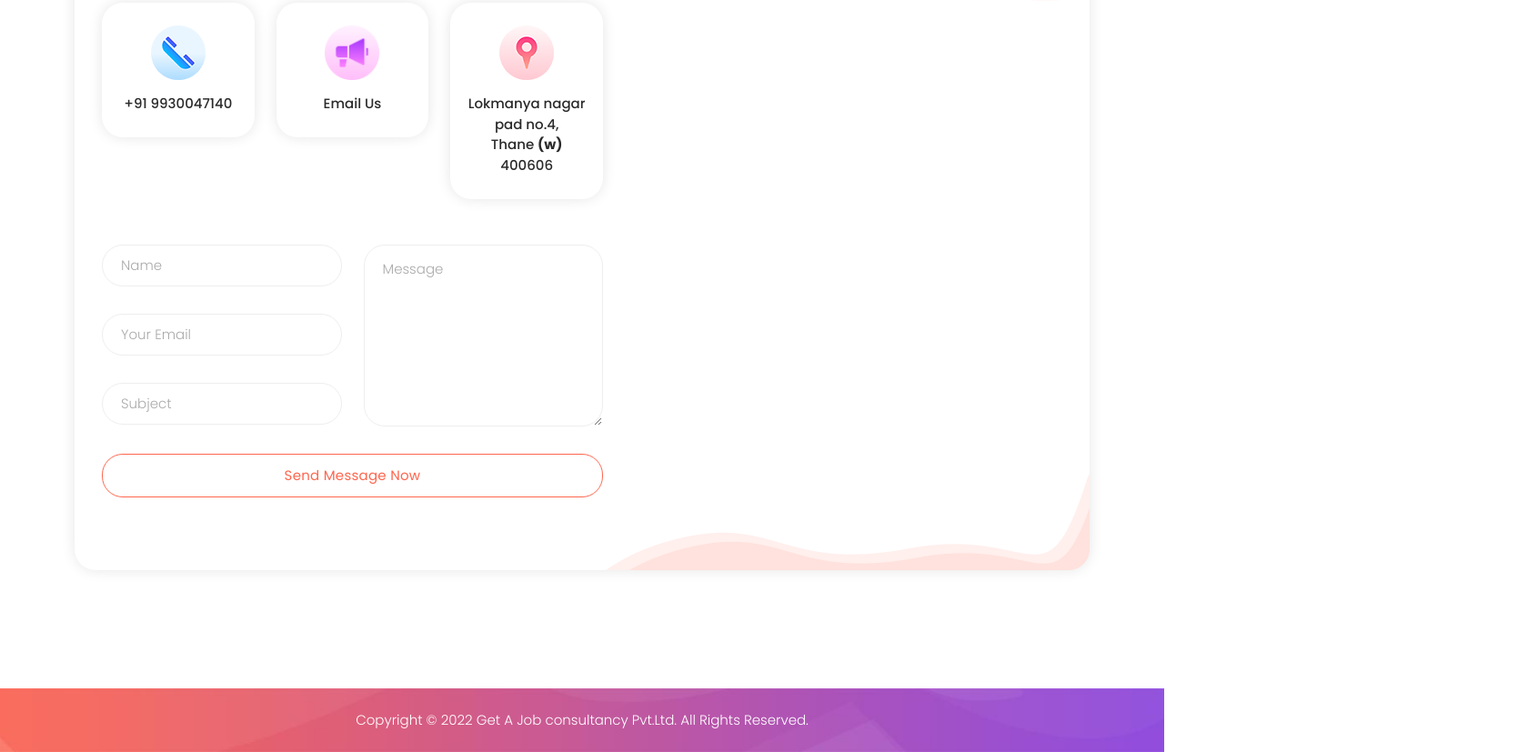
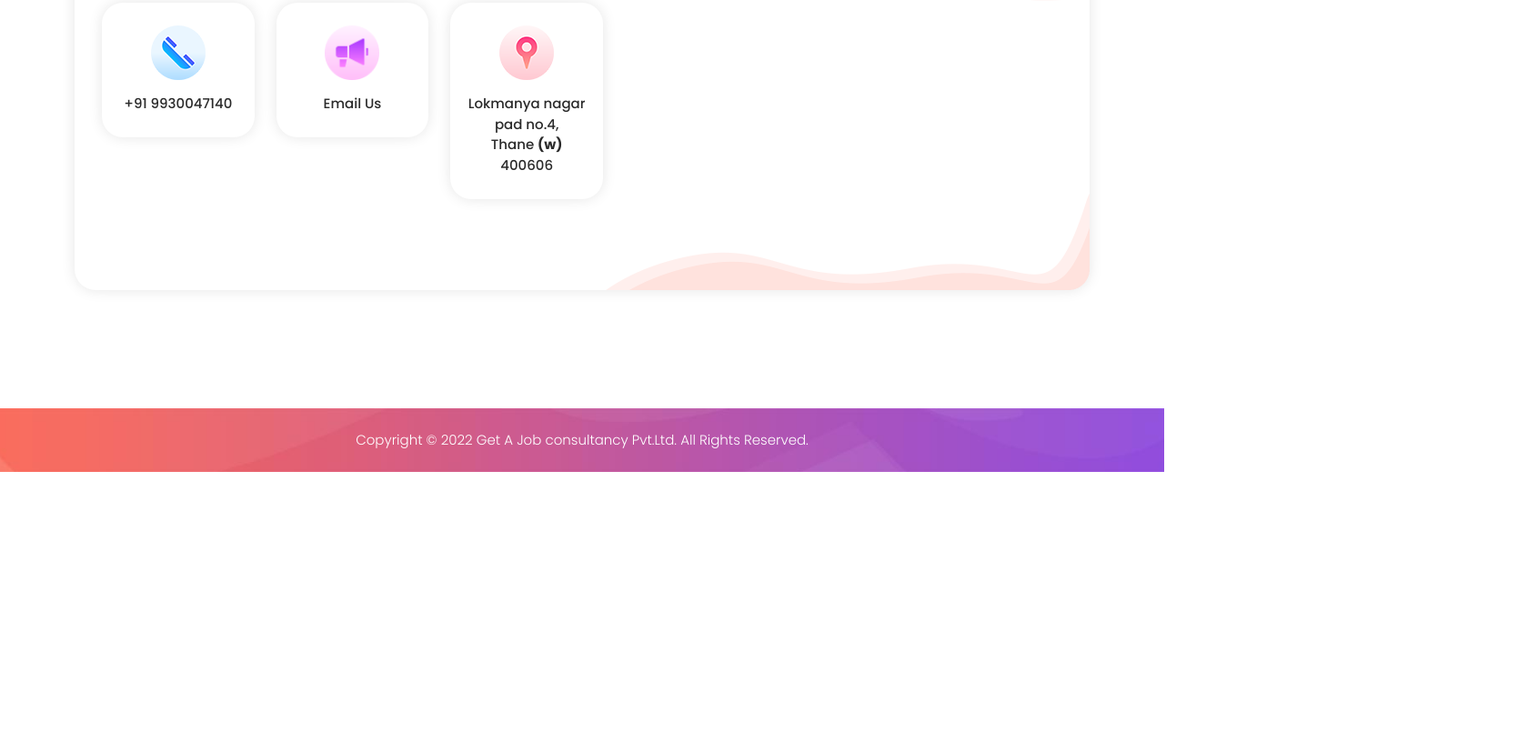
Before and after one commit to Samuelparmar24/getajob, a plain HTML site: page index.html in a window 1280 px wide. Shown: the part 2849-3676 px from the top of the page at 91% size, 1680 px wide, since content can reach past the window. After the commit the page ends 3368 px from the top, so only its background shows below. Drawn offline with Linux system fonts and the light colour scheme.

Commit message:
changed name

```diff
--- a/index.html
+++ b/index.html
@@ -426,27 +426,6 @@ Address: yeshu krupa niwas lokamanya nagar pada no.4 thane west 400606
                         </div>
                       </div>
                     </div>
-                    <div class="col-lg-6">
-                      <fieldset>
-                        <input type="name" name="name" id="name" placeholder="Name" autocomplete="on" required>
-                      </fieldset>
-                      <fieldset>
-                        <input type="text" name="email" id="email" pattern="[^ @]*@[^ @]*" placeholder="Your Email" required="">
-                      </fieldset>
-                      <fieldset>
-                        <input type="subject" name="subject" id="subject" placeholder="Subject" autocomplete="on">
-                      </fieldset>
-                    </div>
-                    <div class="col-lg-6">
-                      <fieldset>
-                        <textarea name="message" type="text" class="form-control" id="message" placeholder="Message" required=""></textarea>
-                      </fieldset>
-                    </div>
-                    <div class="col-lg-12">
-                      <fieldset>
-                        <button type="submit" id="form-submit" class="main-button ">Send Message Now</button>
-                      </fieldset>
-                    </div>
                   </div>
                 </div>
               </div>
```
